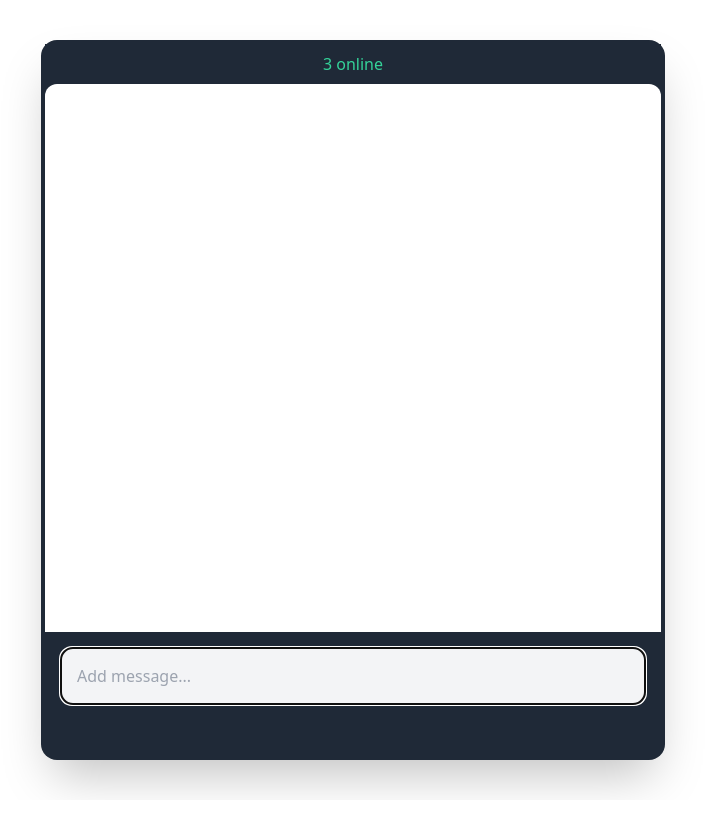
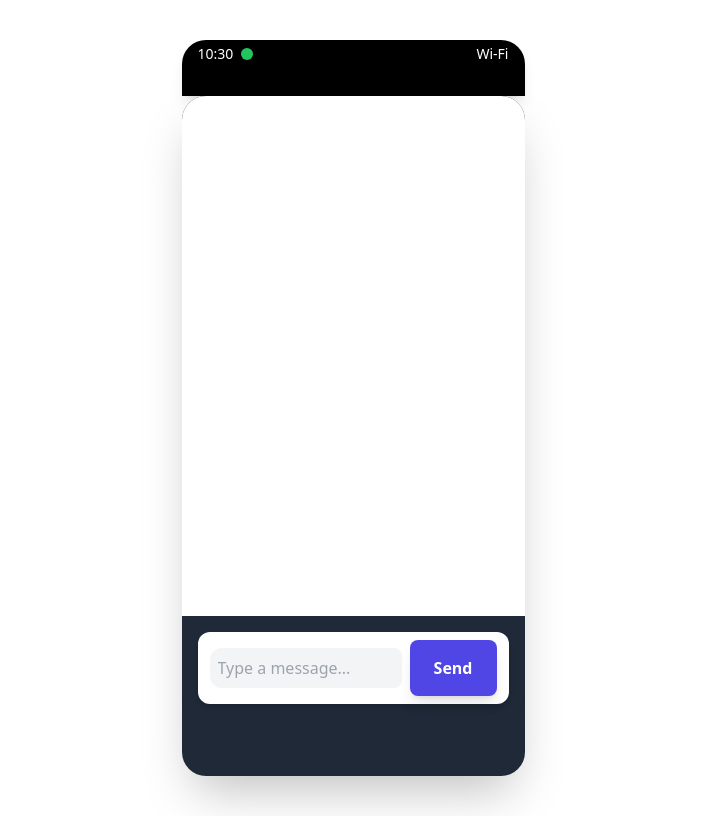
Before and after one commit to wawerks/DjangoProject, a Django app: template DjangoProject-App1/templates/a_rtchat/chat.html in a window 1280 px wide. Shown: the part 80-896 px from the top of the page, without its empty margins (287-992 px from the left). Before the commit the page ends 874 px from the top, so only its background shows below. Run offline with Django 5.2, Linux system fonts and the light colour scheme; the template is opened without the code that fills it: values that come from a table or form of the project are taken from there, others are empty; parts of the project's set-up code (start-up, migrations or seed data) failed here and were passed over; some libraries are stand-ins or nearby versions.

Commit message:
updated chat UI

```diff
--- a/DjangoProject-App1/templates/a_rtchat/chat.html
+++ b/DjangoProject-App1/templates/a_rtchat/chat.html
@@ -1,29 +1,51 @@
 {% extends 'layouts/blank.html' %}
 
 {% block content %}
-<wrapper class="block max-w-2xl mx-auto my-10 px-6">
-    <div id="chat_window" class="h-[45rem] flex flex-col bg-gray-800 rounded-2xl shadow-2xl relative p-1">
-        <div class="flex justify-center text-emerald-400 bg-gray-800 p-2 sticky top-0 z-10">
-            <span id="online-count" class="pr-1">3</span>online
+<wrapper class="block max-w-[375px] mx-auto my-10 px-4">
+    <!-- iPhone Dynamic Island -->
+    <div class="relative bg-black h-14 rounded-t-3xl shadow-lg">
+        <div class="absolute top-0 left-1/2 transform -translate-x-1/2 bg-black w-16 h-3 rounded-xl mt-2"></div>
+        <div class="flex justify-between items-center px-4 py-1 text-white">
+            <div class="flex items-center space-x-2">
+                <!-- Left side (battery, signal, etc.) -->
+                <span class="text-sm">10:30</span>
+                <div class="w-3 h-3 rounded-full bg-green-500"></div> <!-- Dummy Network icon -->
             </div>
-        <div id='chat_container' class="overflow-y-auto grow bg-white rounded-xl p-4" data-username="{{ user.username }}">
-            <div id='chat_messages' class="flex flex-col space-y-4">
+            <div class="flex items-center">
+                <!-- Right side (perhaps microphone, wifi, or icons) -->
+                <span class="text-sm">Wi-Fi</span>
+            </div>
+        </div>
+    </div>
+
+    <!-- Chat Window -->
+    <div id="chat_window" class="h-[85vh] flex flex-col bg-gray-800 rounded-3xl shadow-2xl relative">
+        <!-- Chat Container -->
+        <div id="chat_container" class="flex-1 overflow-y-auto bg-white rounded-t-3xl p-4" data-username="{{ user.username }}">
+            <div id="chat_messages" class="flex flex-col space-y-4">
                 {% for message in chat_messages reversed %}
                     {% include 'a_rtchat/message.html' with message=message user=user %}
                 {% endfor %}
             </div>
         </div>
-        <div class="sticky bottom-0 z-10 p-2 bg-gray-800">
-            <div class="flex items-center rounded-xl px-2 py-2">
-                <form id="chat_message_form" class="w-full"
+
+        <!-- Message Input -->
+        <div class="p-4 bg-gray-800 sticky bottom-0 z-10 rounded-b-3xl">
+            <form id="chat_message_form" class="flex items-center w-full"
                   hx-ext="ws"
                   ws-connect="/ws/chatroom/public-chat"
                   ws-send
                   _="on htmx:wsAfterSend reset () me">
                 {% csrf_token %}
-                    {{ form }}
+                <div class="flex w-full items-center rounded-xl px-3 py-2 bg-white shadow-md">
+                    <!-- Input Field -->
+                    <input type="text" name="message" class="w-full p-2 rounded-l-xl text-gray-800 focus:outline-none" placeholder="Type a message..." />
+                    <!-- Send Button -->
+                    <button type="submit" class="ml-2 p-2 bg-blue-500 text-white rounded-r-xl hover:bg-blue-600 focus:outline-none">
+                        Send
+                    </button>
+                </div>
             </form>
-            </div>
         </div>
     </div>
 </wrapper>
@@ -31,7 +53,7 @@
 
 {% block javascript %}
 <script>
-    // Function to scroll chat to bottom
+    // Function to scroll chat to the bottom
     function scrollToBottom() {
         const container = document.getElementById('chat_container');
         container.scrollTop = container.scrollHeight;
```
Lines whose indentation alone changed are shown as unchanged.
